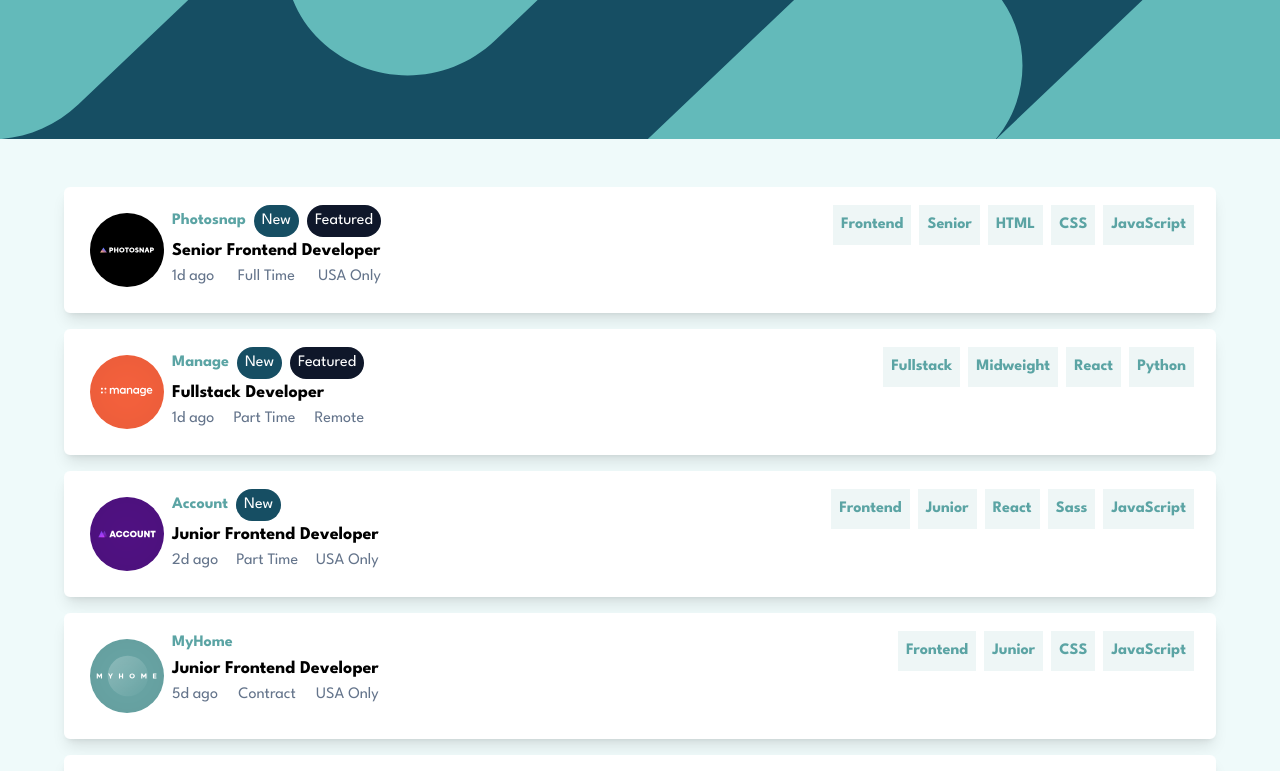
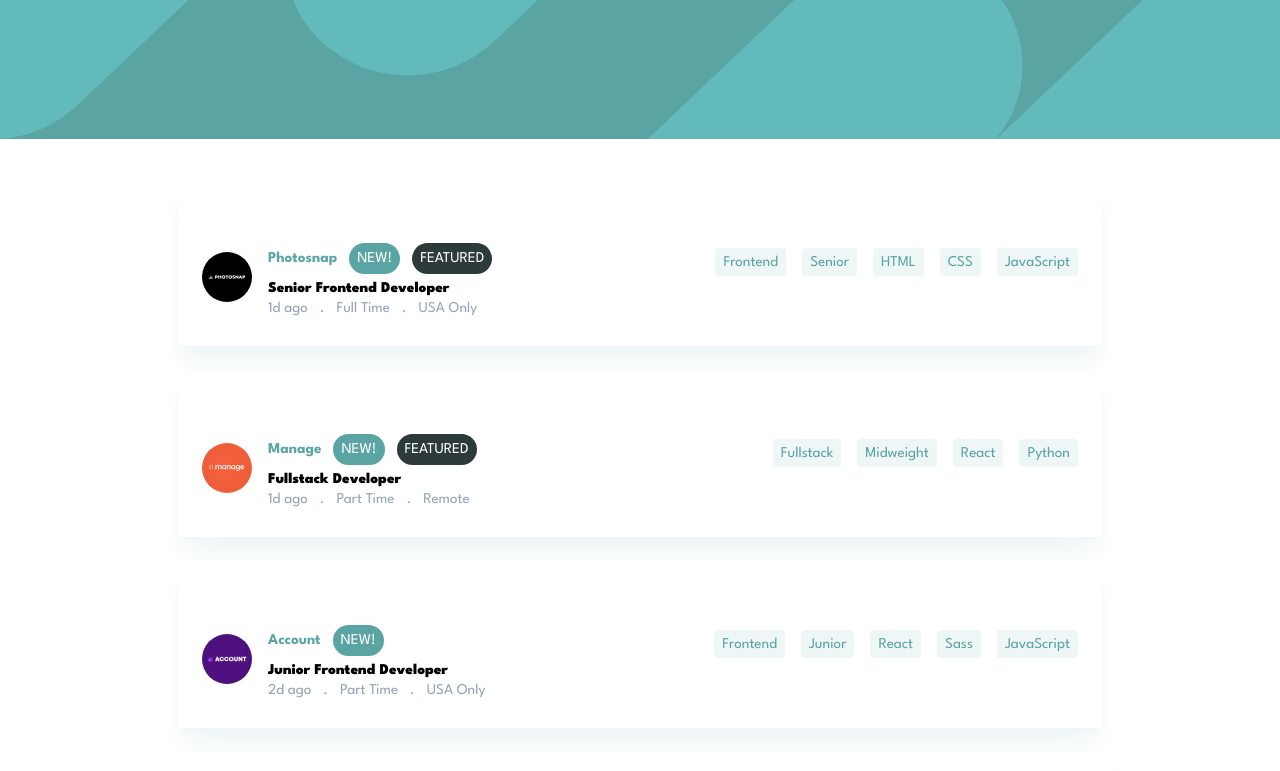
Before and after one commit to FLuffy-teddy/fem-job-listings, a Next.js app: page / in a window 1280 px wide. Shown: the top 771 px of the page. Built offline with nearby package versions, Linux system fonts and the light colour scheme.

Commit message:
utilized the help of some developers to rework the logic of the code to utilize the react tools available instead of brute forcing with data attributes

```diff
--- a/src/app/app.tsx
+++ /dev/null
@@ -1,58 +0,0 @@
-import { useState } from "react";
-import data from "../json/data.json";
-import headerImg from "./assets/images/bg-header-desktop.svg";
-import headermobile from "./assets/images/bg-header-mobile.svg";
-import JobsComponent from "../app/components/jobs";
-import Filter from "../app/components/filter";
-
-export type jobType = {
-  id: number;
-  company: string;
-  logo: string;
-  new: boolean;
-  featured: boolean;
-  position: string;
-  role: string;
-  level: string;
-  postedAt: string;
-  contract: string;
-  location: string;
-  languages: string[];
-  tools: string[];
-};
-
-function App() {
-  const [jobs, setJobs] = useState<jobType[]>(data);
-  const [filterText, setFilterText] = useState<string[]>([]);
-  function handleFilter(basedOn: string) {
-    setFilterText([...filterText, basedOn]);
-    const d = [...jobs].filter((item) =>
-      [item.role, item.level, ...item.tools, ...item.languages].includes(
-        basedOn
-      )
-    );
-    setJobs(d);
-  }
-
-  return (
-    <>
-      <header className="mb-10 w-full bg-[#5ba4a4]">
-        <img
-          src={window.innerWidth > 750 ? headerImg : headermobile}
-          alt="header"
-          className="w-full h-2/3"
-        />
-      </header>
-      <main className="px-6">
-        <Filter
-          filterText={filterText}
-          setFilterText={setFilterText}
-          setJobs={setJobs}
-        />
-        <article className="flex flex-col gap-10 md:w-3/4 m-auto">
-          <JobsComponent handleFilter={handleFilter} jobs={jobs} />
-        </article>
-      </main>
-    </>
-  );
-}
--- a/src/app/components/jobs.tsx
+++ b/src/app/components/jobs.tsx
@@ -1,5 +1,6 @@
 import { LogoArray } from "./imagesarray";
-import { jobType } from "../app";
+import { jobType } from "../page";
+import Image from "next/image";
 
 type propsType = {
   jobs: jobType[];
@@ -12,47 +13,52 @@
       {jobs.map((job) => (
         <div
           key={job.id}
-          className="flex md:flex-row flex-col gap-6 bg-white justify-between md:items-center shadow-xl py-4 px-6 "
+          className="flex md:flex-row flex-col gap-6 bg-white justify-between md:items-center shadow-xl py-4 px-6 shadow-filter"
         >
           <div className="flex md:flex-row relative flex-col justify-center md:items-center gap-4 border-b pb-4 md:border-none">
             <section className="absolute top-0 -translate-y-1/2 md:relative md:top-12">
-              <img src={LogoArray[job.id - 1]} alt="Image" className="w-2/3" />
+              <Image
+                src={LogoArray[job.id - 1]}
+                width={50}
+                height={50}
+                alt="Company Logo"
+              />
             </section>
             <section className="mt-12 flex flex-col gap-2">
               <div className="flex gap-3 items-center">
-                <span className="text-[#7b8e8e] font-bold">{job.company}</span>
+                <span className="text-primary font-bold">{job.company}</span>
                 {job.new ? (
-                  <span className="bg-[#7b8e8e] text-white py-1 px-2 rounded-2xl">
+                  <span className="bg-primary text-white p-2 rounded-2xl leading-none">
                     NEW!
                   </span>
                 ) : (
                   <></>
                 )}
                 {job.featured ? (
-                  <span className="bg-[#2c3a3a] rounded-2xl text-white py-1 px-2">
+                  <span className="bg-tertiary rounded-2xl text-white p-2 leading-none">
                     FEATURED
                   </span>
                 ) : (
                   <></>
                 )}
               </div>
-              <div className="font-black hover:text-[#7b8e8e] hover:cursor-pointer">
+              <div className="font-black hover:text-primary hover:cursor-pointer">
                 {job.position}
               </div>
-              <div className="flex gap-3 items-center">
+              <div className="flex gap-3 items-center text-slate-400">
                 <span>{job.postedAt}</span>.<span>{job.contract}</span>.
                 <span>{job.location}</span>
               </div>
             </section>
           </div>
 
-          <section className="flex flex-wrap gap-6">
+          <section className="flex flex-wrap gap-4">
             {[job.role, job.level, ...job.tools, ...job.languages].map(
               (item, i) => (
                 <div
                   key={i}
                   onClick={() => handleFilter(item)}
-                  className="bg-slate-300 py-1 px-2 rounded"
+                  className="bg-filter p-2 rounded cursor-pointer text-primary hover:text-white hover:bg-primary"
                 >
                   {item}
                 </div>
--- a/src/app/page.tsx
+++ b/src/app/page.tsx
@@ -1,191 +1,62 @@
 "use client";
 
+import { useState } from "react";
+import data from "../json/data.json";
+import headerImg from "../../public/bg-header-desktop.svg";
+import headermobile from "../../public/bg-header-mobile.svg";
+import JobsComponent from "../app/components/jobs";
+import Filter from "../app/components/filter";
 import Image from "next/image";
-import data from "../json/data.json";
-import { useState } from "react";
 
-const jobListings = data;
+export type jobType = {
+  id: number;
+  company: string;
+  logo: string;
+  new: boolean;
+  featured: boolean;
+  position: string;
+  role: string;
+  level: string;
+  postedAt: string;
+  contract: string;
+  location: string;
+  languages: string[];
+  tools: string[];
+};
 
-const filterColor = "bg-filter";
-const fontColor = "text-primary font-bold";
-const borderColor = "border-background";
-const buttonColor = "bg-primary";
+export default function App() {
+  const [jobs, setJobs] = useState<jobType[]>(data);
+  const [filterText, setFilterText] = useState<string[]>([]);
+  function handleFilter(filterCriteria: string) {
+    setFilterText([...filterText, filterCriteria]);
+    const newFilter = [...jobs].filter((item) =>
+      [item.role, item.level, ...item.tools, ...item.languages].includes(
+        filterCriteria
+      )
+    );
+    setJobs(newFilter);
+  }
 
-const bgColor = "bg-background";
-
-export default function Home() {
-  const [jobFilter, setJobFilter] = useState<string[]>([]);
-
-  function buildOutJobs() {
-    //run through filters and return job listings based on filters selected
-    //if no filters are selected return all jobs
-    return jobListings.map((jobListing) => (
-      <li
-        className="bg-white my-4 p-4 shadow-lg border-2 border-white rounded-md"
-        key={jobListing.id}
-        data-filters={`${jobListing.role},${jobListing.level},${jobListing.tools},${jobListing.languages}`}
-      >
-        <div className="flex justify-between">
-          <div className="flex">
-            <Image
-              className="p-2"
-              src={jobListing.logo}
-              alt={jobListing.company}
-              width={90}
-              height={20}
-            />
-            <div className="flex flex-col">
-              <div className="flex items-center">
-                <h2 className={`${fontColor} font-black`}>
-                  {jobListing.company}
-                </h2>
-                {jobListing.new ? (
-                  <h2 className="bg-cyan-900 border-full py-1 px-2 text-white rounded-full mx-2">
-                    New
-                  </h2>
-                ) : null}
-                {jobListing.featured ? (
-                  <h2 className="bg-slate-900 border-full py-1 px-2 text-white rounded-full">
-                    Featured
-                  </h2>
-                ) : null}
-              </div>
-              <h3 className="text-black font-bold text-lg">
-                {jobListing.position}
-              </h3>
-              <div className="flex justify-between text-slate-500 text-md">
-                <p>{jobListing.postedAt}</p>
-                <p>{jobListing.contract}</p>
-                <p>{jobListing.location}</p>
-              </div>
-            </div>
-          </div>
-          <div className="flex justify-between h-fit">
-            <button
-              className={`${fontColor} ${filterColor} border-1 border-cyan-900 p-2 mx-1`}
-              data-attribute={jobListing.role}
-              onClick={jobFilterEvent}
-            >
-              {jobListing.role}
-            </button>
-            <button
-              className={`${fontColor} ${filterColor} border-1 p-2 mx-1`}
-              data-attribute={jobListing.level}
-              onClick={jobFilterEvent}
-            >
-              {jobListing.level}
-            </button>
-            {jobListing.tools.map((tool, i) => (
-              <button
-                key={i}
-                className={`${fontColor} ${filterColor} border-1 p-2 mx-1`}
-                data-attribute={tool}
-                onClick={jobFilterEvent}
-              >
-                {tool}
-              </button>
-            ))}
-            {jobListing.languages.map((language, i) => (
-              <button
-                key={i}
-                className={`${fontColor} ${filterColor} border-1 p-2 mx-1`}
-                data-attribute={language}
-                onClick={jobFilterEvent}
-              >
-                {language}
-              </button>
-            ))}
-          </div>
-        </div>
-      </li>
-    ));
-  }
-  const jobFilterEvent = (event: any) => {
-    const jobAttribute = String(event.target.getAttribute("data-attribute"));
-    //if filter is already active prevent filter from attaching
-
-    const isFound = jobFilter.some((element) => {
-      if (element === jobAttribute) {
-        return true;
-      }
-      return false;
-    });
-
-    if (!isFound) {
-      setJobFilter([...jobFilter, jobAttribute]);
-    }
-  };
-
-  const removeJobFilter = (event: any) => {
-    var sibling = event.target.previousElementSibling;
-    const jobAttribute = String(sibling.getAttribute("data-attribute"));
-
-    setJobFilter(
-      jobFilter.filter((newFilterType) => newFilterType !== jobAttribute)
-    );
-  };
-  function resetJobFilter() {
-    setJobFilter(
-      jobFilter.filter((newFilterType) => newFilterType !== newFilterType)
-    );
-  }
-  function buildOutFilter() {
-    return (
-      <>
-        <div className="absolute w-full px-4 py-8 -top-16 bg-white shadow-lg border-2 border-white rounded-md flex align-center flex justify-between">
-          <ul className="flex">
-            {jobFilter.map((filter, i) => (
-              <div className="flex px-2" key={i}>
-                <li
-                  className={`${fontColor} ${filterColor} border-1 border-cyan-900 p-2 rounded-md`}
-                  data-attribute={filter}
-                >
-                  {filter}
-                </li>
-                <button
-                  className={`h-full w-1/4 bg-cyan-900 border-full px-2 text-white rounded-sm ${buttonColor}`}
-                  onClick={removeJobFilter}
-                >
-                  X
-                </button>
-              </div>
-            ))}
-          </ul>
-          <button className={`${fontColor}`} onClick={resetJobFilter}>
-            Clear
-          </button>
-        </div>
-        <ul>
-          {jobListings.map((jobListing) => (
-            <>
-              {jobFilter.includes(jobListing.role) ||
-              jobFilter.includes(jobListing.level) ||
-              jobFilter.includes(jobListing.languages[0]) ||
-              jobFilter.includes(jobListing.languages[1]) ||
-              jobFilter.includes(jobListing.languages[2]) ||
-              jobFilter.includes(jobListing.tools[0]) ||
-              jobFilter.includes(jobListing.tools[1]) ? (
-                <li key={jobListing.id}>{jobFilter}</li>
-              ) : null}
-            </>
-          ))}
-        </ul>
-      </>
-    );
-  }
   return (
-    <main className={`min-h-full ${bgColor}`}>
-      <header className="min-h-8 bg-cyan-900">
+    <>
+      <header className="mb-10 w-full bg-[#5ba4a4]">
         <Image
-          src="/bg-header-desktop.svg"
-          alt="header image"
+          src={window.innerWidth > 750 ? headerImg : headermobile}
+          height={1000}
           width={2000}
-          height={150}
+          alt={"Header"}
         />
       </header>
-      <ul className="max-w-6xl m-auto py-8 relative">
-        {jobFilter.length > 0 ? buildOutFilter() : buildOutJobs()}
-      </ul>
-    </main>
+      <main className="px-6 text-base">
+        <Filter
+          filterText={filterText}
+          setFilterText={setFilterText}
+          setJobs={setJobs}
+        />
+        <article className="flex flex-col gap-6 md:w-3/4 m-auto">
+          <JobsComponent handleFilter={handleFilter} jobs={jobs} />
+        </article>
+      </main>
+    </>
   );
 }
--- a/tailwind.config.js
+++ b/tailwind.config.js
@@ -14,7 +14,9 @@
         secondary: "hsl(180, 8%, 52%)",
         tertiary: "hsl(180, 14%, 20%)",
       },
-
+      fontSize: {
+        base: ["15px", "12px"],
+      },
       backgroundImage: {
         "gradient-radial": "radial-gradient(var(--tw-gradient-stops))",
         "gradient-conic":
```
Also changed, not shown: src/app/components/filter.tsx (+10 -6 lines), src/app/components/imagesarray.ts (+10 -10 lines).
